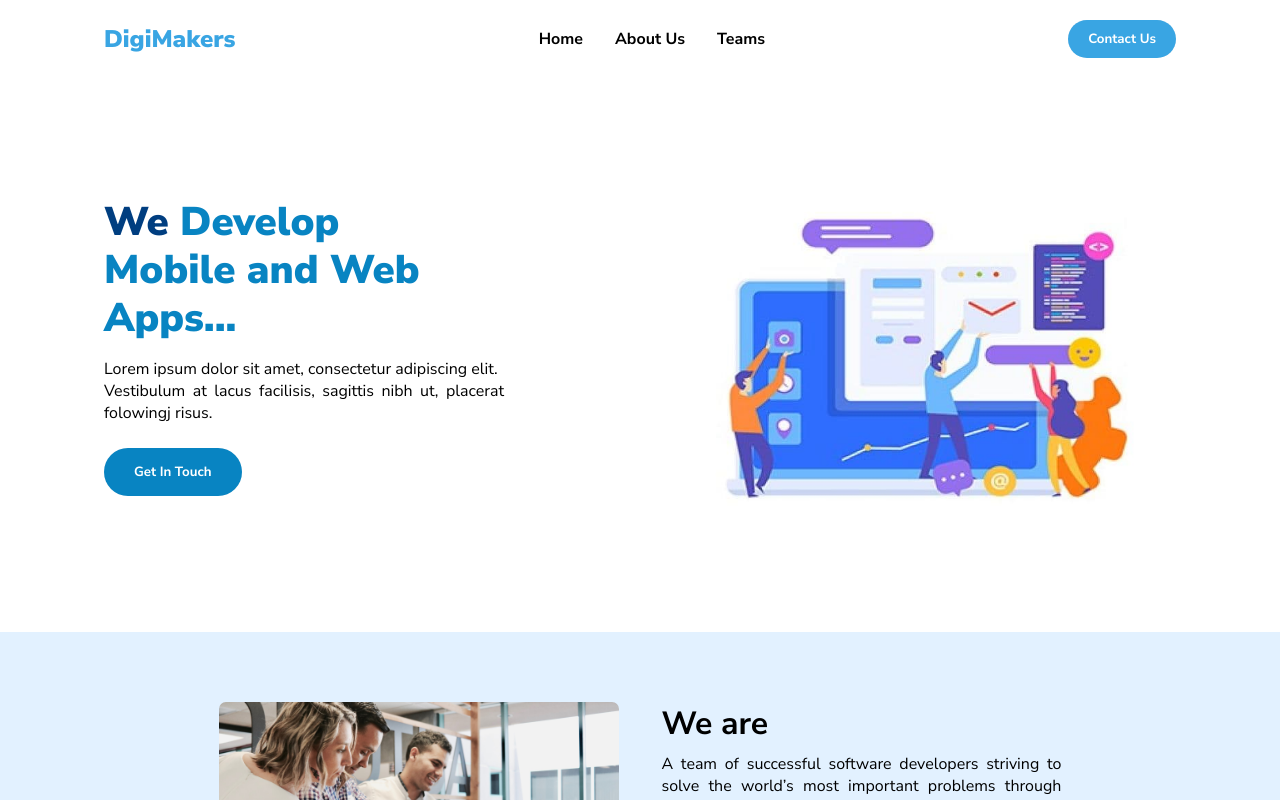
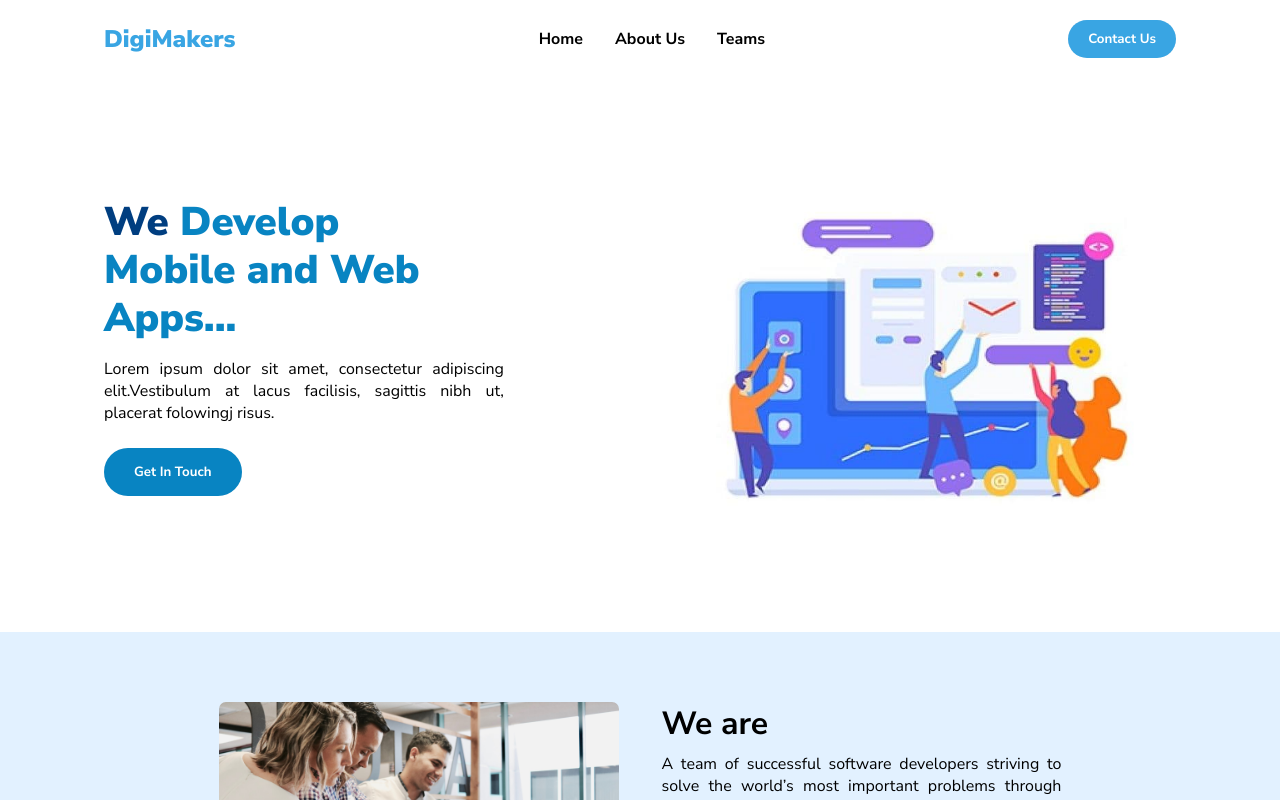
Before and after one commit to Luxt-Tech-JavaScript-Peer2/Digimakers-Landing-Page, a React (Create React App) app: page / in a window 1280 px wide. Shown: the top 800 px of the page. Built offline with nearby package versions, Linux system fonts and the light colour scheme.

Commit message:
removed line breaking tag

```diff
--- a/src/Components/Hero.js
+++ b/src/Components/Hero.js
@@ -14,7 +14,7 @@ export class Hero extends Component{
                   </h1>
 
                   <p>
-                  Lorem ipsum dolor sit amet, consectetur adipiscing elit.<br />Vestibulum at lacus facilisis, sagittis nibh ut, placerat  folowingj risus.
+                  Lorem ipsum dolor sit amet, consectetur adipiscing elit.Vestibulum at lacus facilisis, sagittis nibh ut, placerat  folowingj risus.
                   </p>
 
                 <button className='btn' >
```
